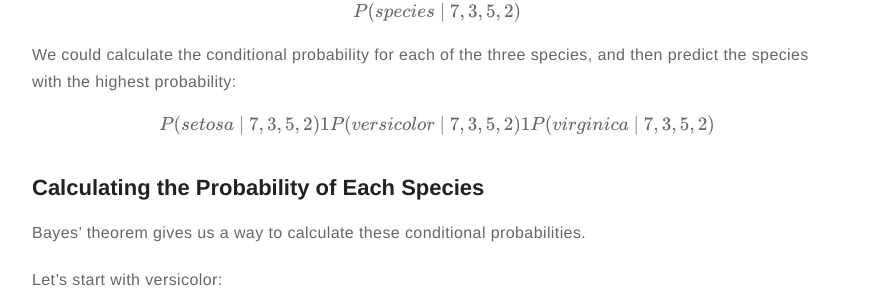
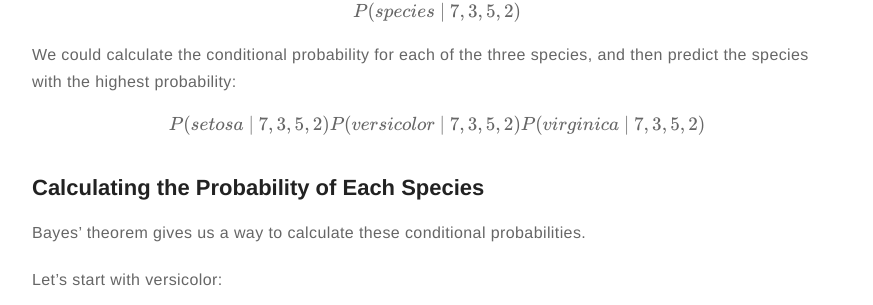
Before and after one commit to meccaLeccaHi/meccaLeccaHi.github.io, a Jekyll site: the page built from _posts/2018-11-14-bayesian-classification.md, in a window 1280 px wide and 1400 px high, scrolled down 2108 px. Shown: the part 145-450 px from the top of the window, without its empty margins (203-1076 px from the left). Built offline with Jekyll 4.4.1, drawn with Linux system fonts in a browser that asks for light colours; formulas are drawn with MathJax 3; comment, search, counter and statistics services are not loaded; some of the changed text lies outside the part shown.

Commit message:
fixing mathjax

```diff
--- a/_posts/2018-11-14-bayesian-classification.md
+++ b/_posts/2018-11-14-bayesian-classification.md
@@ -414,8 +414,8 @@ $$P(species \ | \ 7,3,5,2)$$
 We could calculate the conditional probability for each of the three species, and then predict the species with the highest probability:
 
 $$
-	P(setosa \ | \ 7,3,5,2)1 \\
-	P(versicolor \ | \ 7,3,5,2)1 \\
+	P(setosa \ | \ 7,3,5,2) \\
+	P(versicolor \ | \ 7,3,5,2) \\
 	P(virginica \ | \ 7,3,5,2)
 $$
 
```
Also changed, not shown: other parts of _posts/2018-11-14-bayesian-classification.md (+1 -1 lines).
